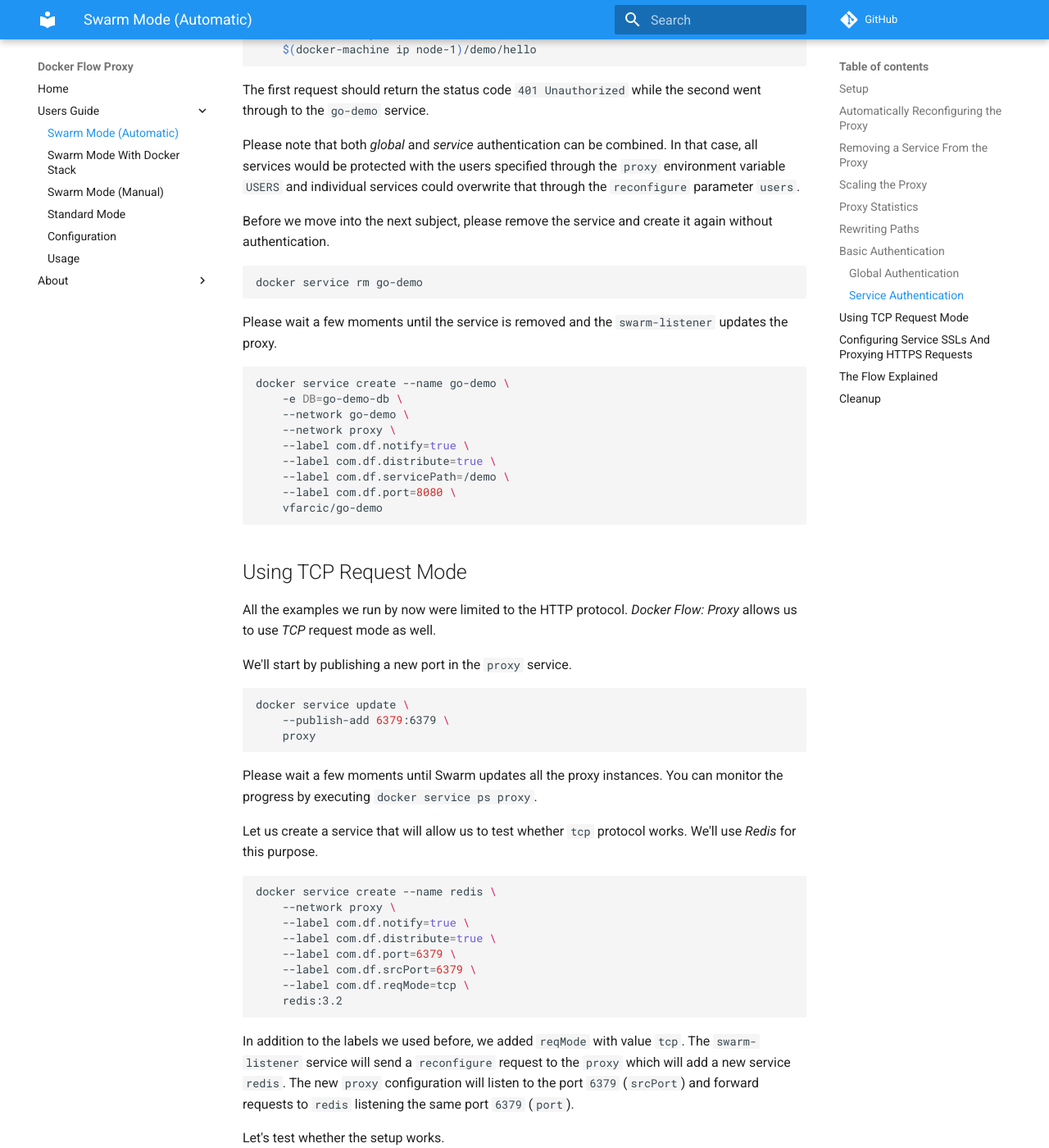
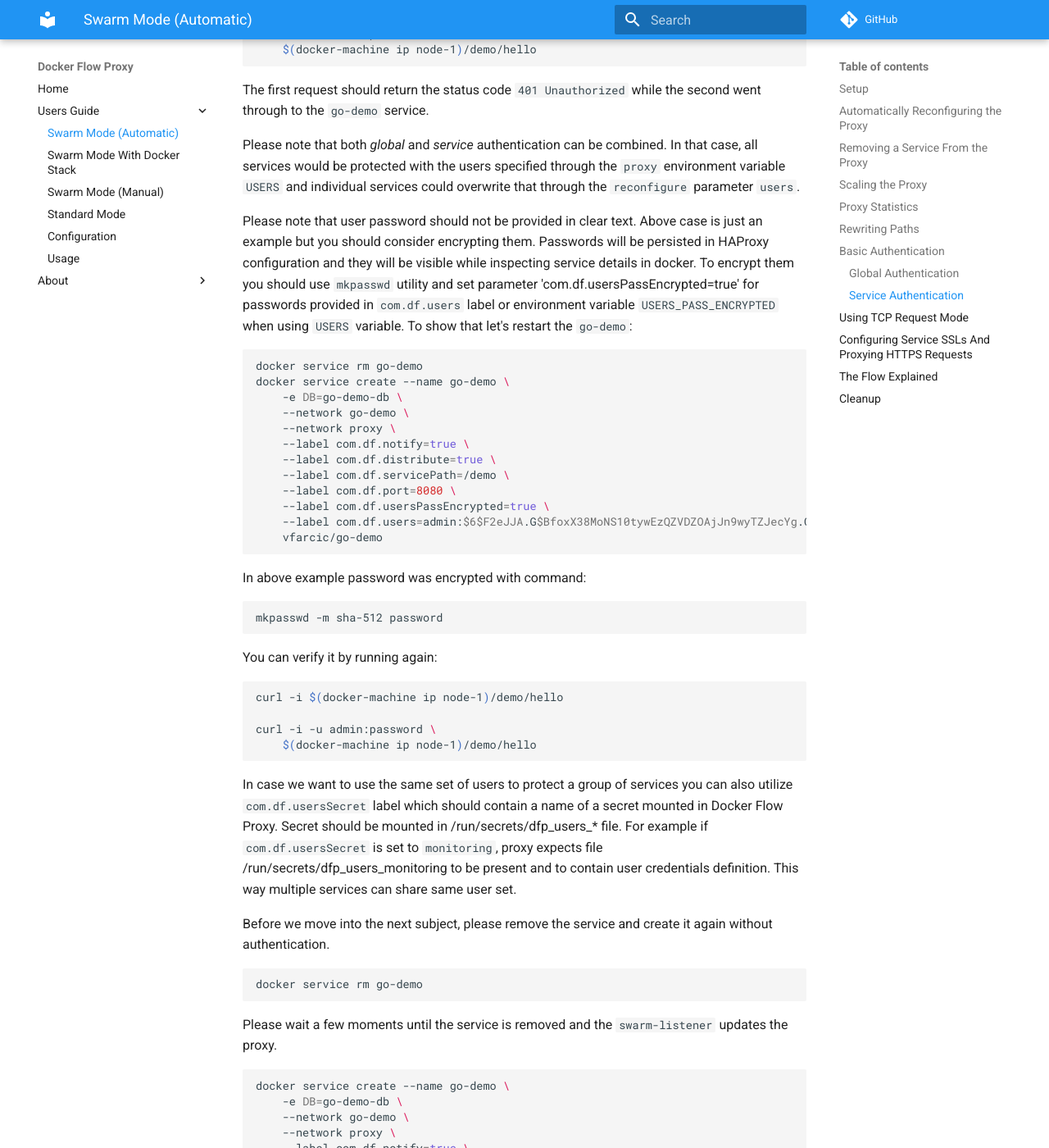
Before and after one commit to docker-flow/docker-flow-proxy, an MkDocs documentation site: the page built from docs/swarm-mode-auto.md, in a window 1280 px wide and 1400 px high, scrolled down 13374 px. Shown: the whole window at 82% size. Built offline with MkDocs 1.6.1 and Material for MkDocs 9.7.7, drawn with Linux system fonts in a browser that asks for light colours; comment, search, counter and statistics services are not loaded; old or Windows-style settings are respelled for this version of MkDocs.

Commit message:
documentation for encrypting passwords

````diff
--- a/docs/swarm-mode-auto.md
+++ b/docs/swarm-mode-auto.md
@@ -533,6 +533,40 @@ The first request should return the status code `401 Unauthorized` while the sec
 
 Please note that both *global* and *service* authentication can be combined. In that case, all services would be protected with the users specified through the `proxy` environment variable `USERS` and individual services could overwrite that through the `reconfigure` parameter `users`.
 
+Please note that user password should not be provided in clear text. Above case is just an example but you should consider encrypting them. Passwords will be persisted in HAProxy configuration and they will be visible while inspecting service details in docker. To encrypt them you should use `mkpasswd` utility and set parameter 'com.df.usersPassEncrypted=true' for passwords provided in `com.df.users` label or environment variable `USERS_PASS_ENCRYPTED` when using `USERS` variable. To show that let's restart the `go-demo`:
+
+```bash
+docker service rm go-demo
+docker service create --name go-demo \
+    -e DB=go-demo-db \
+    --network go-demo \
+    --network proxy \
+    --label com.df.notify=true \
+    --label com.df.distribute=true \
+    --label com.df.servicePath=/demo \
+    --label com.df.port=8080 \
+    --label com.df.usersPassEncrypted=true \
+    --label com.df.users=admin:$6$F2eJJA.G$BfoxX38MoNS10tywEzQZVDZOAjJn9wyTZJecYg.CymjwE8Rgm7xJn0KG3faT36GZbOtrsu4ba.vhsnHrPCNAa0 \
+    vfarcic/go-demo
+```
+
+In above example password was encrypted with command:
+
+```bash
+mkpasswd -m sha-512 password
+```
+
+You can verify it by running again:
+
+```bash
+curl -i $(docker-machine ip node-1)/demo/hello
+
+curl -i -u admin:password \
+    $(docker-machine ip node-1)/demo/hello
+```
+
+In case we want to use the same set of users to protect a group of services you can also utilize `com.df.usersSecret` label which should contain a name of a secret mounted in Docker Flow Proxy. Secret should be mounted in /run/secrets/dfp_users_* file. For example if `com.df.usersSecret` is set to `monitoring`, proxy expects file /run/secrets/dfp_users_monitoring to be present and to contain user credentials definition. This way multiple services can share same user set.
+
 Before we move into the next subject, please remove the service and create it again without authentication.
 
 ```bash
````
Also changed, not shown: docs/config.md (+2 -1 lines), docs/feedback-and-contribution.md (+11 -0 lines), docs/usage.md (+5 -1 lines), 1 other file.
